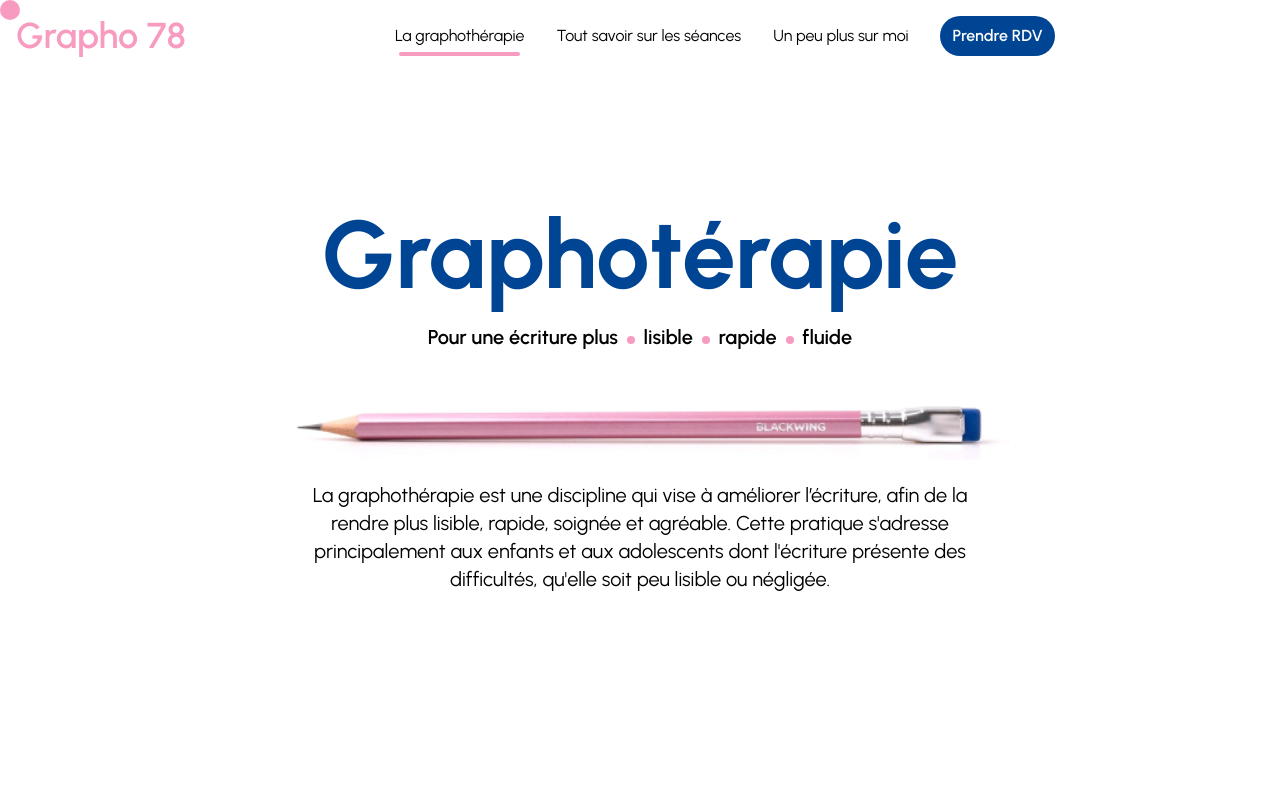
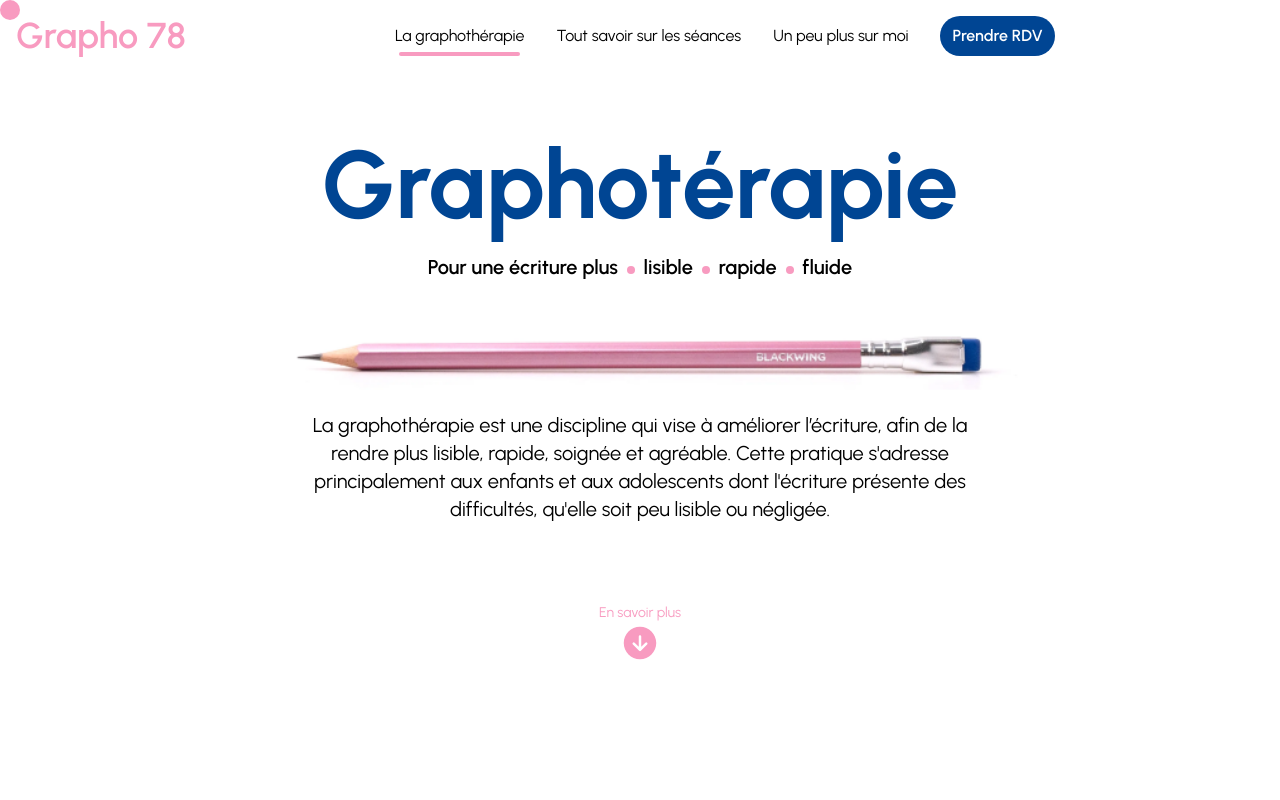
Before and after one commit to ThibSara/grapho-website, a Next.js app: page / in a window 1280 px wide. Shown: the top 800 px of the page. Built offline with nearby package versions, Linux system fonts and the light colour scheme.

Commit message:
add arrow to the herosection

```diff
--- a/package.json
+++ b/package.json
@@ -22,6 +22,7 @@
     "next": "14.2.3",
     "react": "^18",
     "react-dom": "^18",
+    "react-icons": "^5.2.1",
     "sass": "^1.77.1",
     "tailwind-merge": "^2.3.0",
     "tailwindcss-animate": "^1.0.7"
--- a/src/components/home/HeroSection.jsx
+++ b/src/components/home/HeroSection.jsx
@@ -2,8 +2,16 @@
 import React from "react";
 import Image from "next/image";
 import { motion } from "framer-motion";
+import { IoArrowDownCircle } from "react-icons/io5";
 
 const HeroSection = () => {
+  const handleScroll = () => {
+    window.scrollTo({
+      top: window.innerHeight -80,
+      behavior: 'smooth'
+    });
+  };
+
   return (
     <main className="bg-background flex-col flex items-center min-h-screen justify-center px-4 md:px-8">
       <motion.div
@@ -32,6 +40,7 @@ const HeroSection = () => {
               width={800}
               height={800}
             />
+
           </div>
           <div className="  text-black text-base sm:text-lg lg:text-xl sm:px-8 lg:px-12">
             {" "}
@@ -41,7 +50,33 @@ const HeroSection = () => {
             adolescents dont l'écriture présente des difficultés, qu'elle soit
             peu lisible ou négligée.
           </div>
+
         </div>
+        <motion.div
+      className="flex flex-col items-center justify-center pt-20"
+      initial={{ scale: 0, opacity: 0 }}
+      animate={{ scale: 1, opacity: 1, y: [0, 10, 0] }}
+      transition={{
+        delay:2,
+        duration: 0.5,
+        ease: "easeOut",
+        y: {
+          duration: 1.5,
+          ease: "easeInOut",
+          repeat: Infinity,
+          repeatType: "loop"
+        }
+      }}
+    >
+      <div className="text-sm text-secondary">En savoir plus</div>
+
+      <IoArrowDownCircle
+       size={40}
+        color={"#F89BC0"}
+        onClick={handleScroll}
+        style={{ cursor: "pointer" }}
+        />
+      </motion.div>
       </motion.div>
 
     </main>
```
Also changed, not shown: 1 other file (tests, documents, lock files or other folders).
